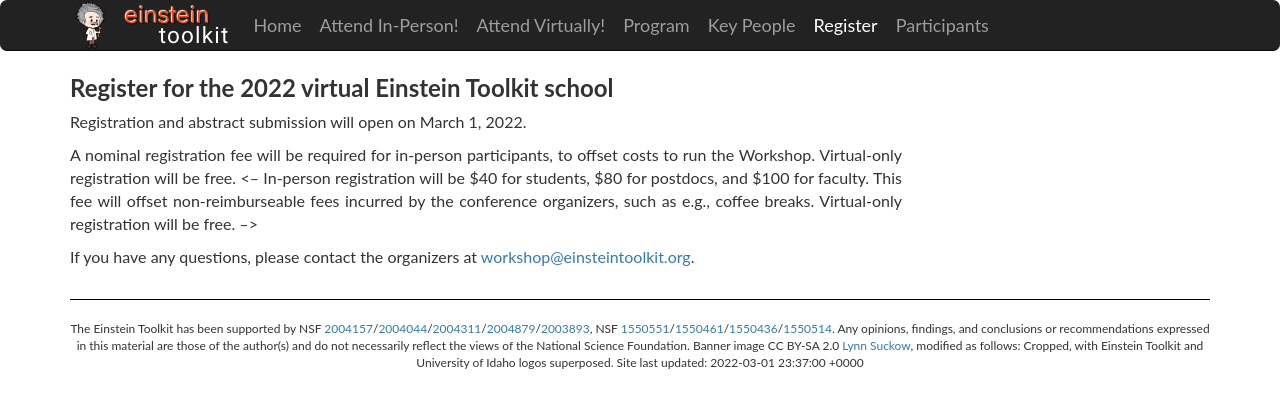
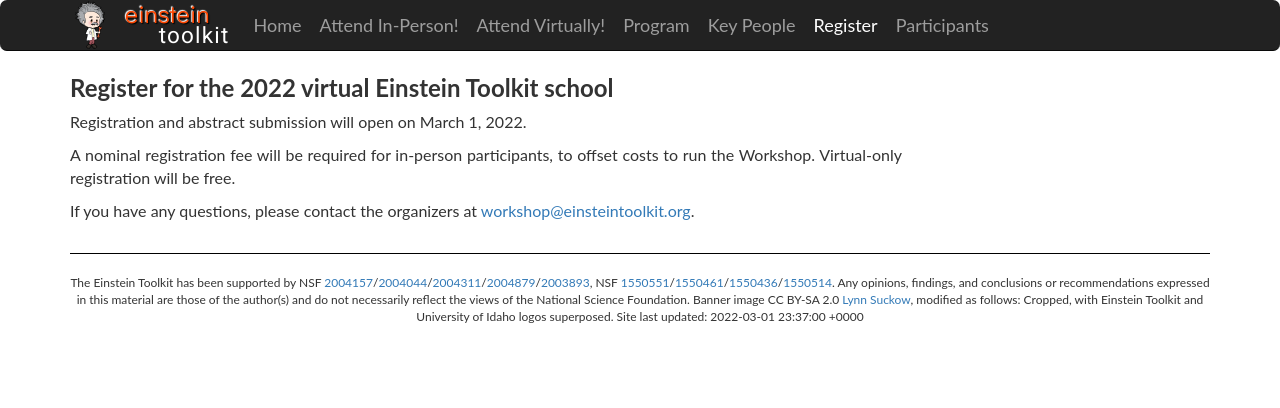
Before and after one commit to EinsteinToolkit/et2022uidaho, a Jekyll site: the page built from register.md, in a window 1280 px wide. Shown: the top 408 px of the page. Built offline with Jekyll 4.4.1, drawn with Linux system fonts in a browser that asks for light colours.

Commit message:
Hopefully this comments out some details

```diff
--- a/register.md
+++ b/register.md
@@ -10,7 +10,7 @@ Registration and abstract submission will open on March 1, 2022.
 
 A nominal registration fee will be required for in-person participants, to
 offset costs to run the Workshop. Virtual-only registration will be free.
-<-- In-person registration will be $40 for students, $80 for postdocs, and $100 for faculty.
+<!-- In-person registration will be $40 for students, $80 for postdocs, and $100 for faculty.
 This fee will offset non-reimburseable fees incurred by the conference organizers,
 such as e.g., coffee breaks. Virtual-only registration will be free. -->
 
```
